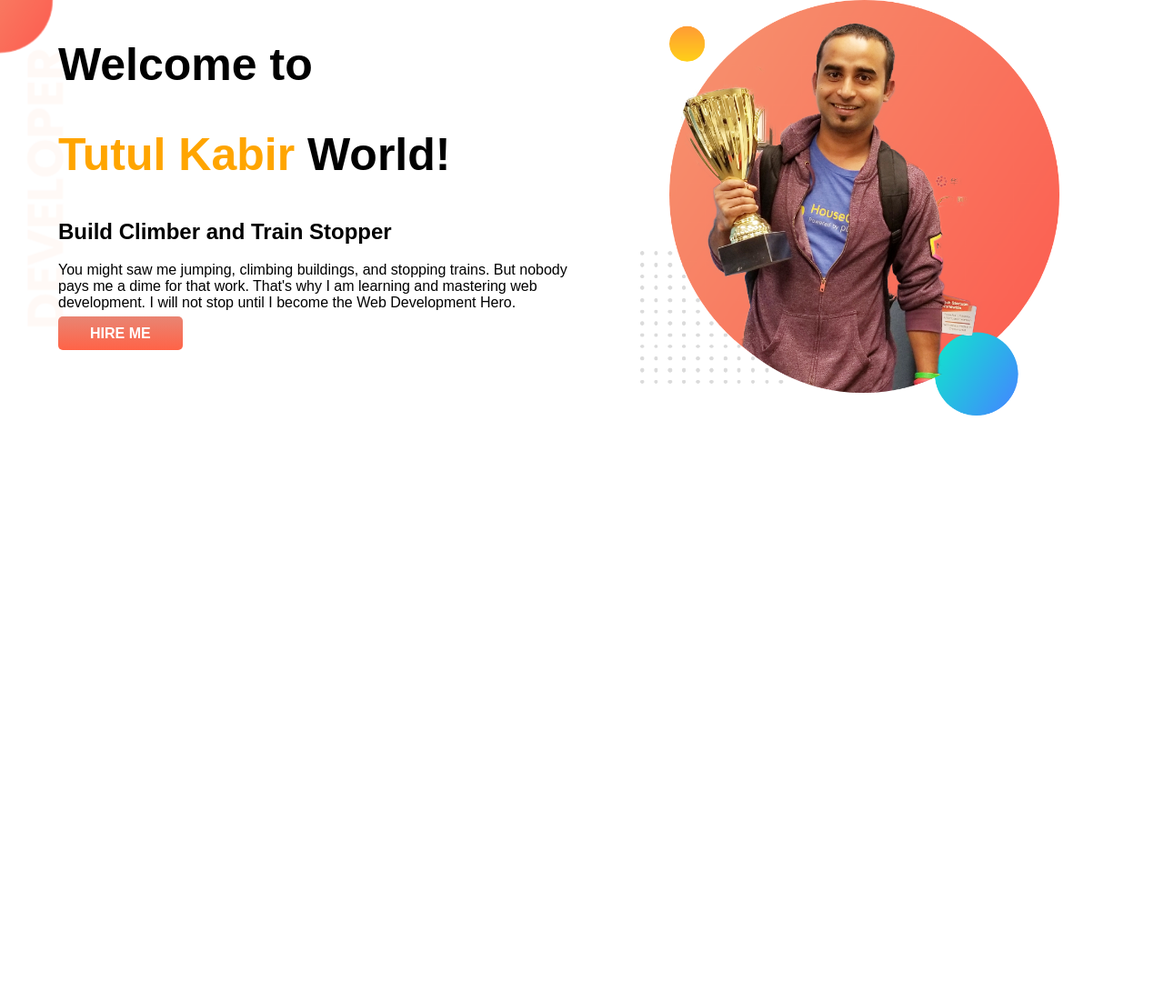
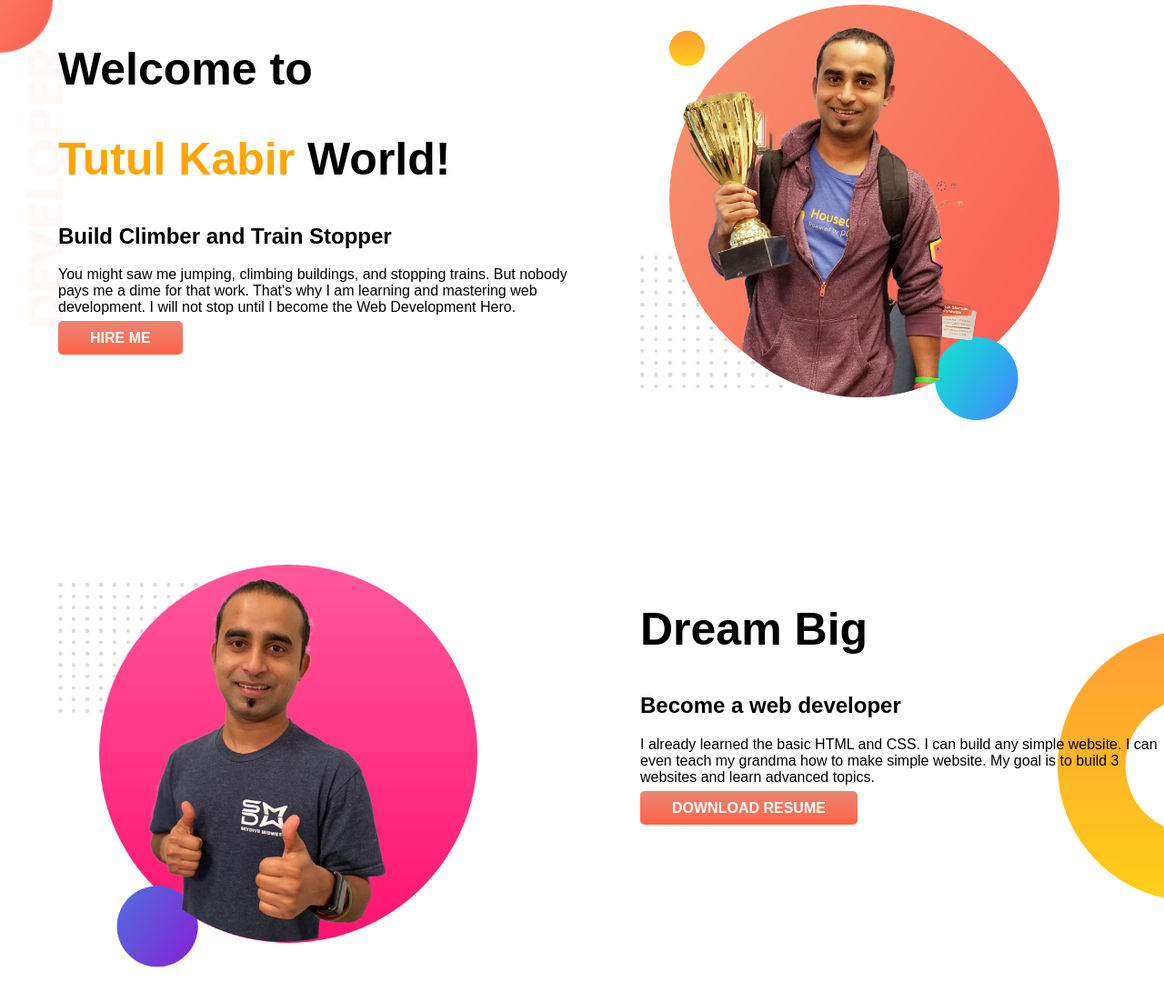
Before and after one commit to tkabir3066/developer-portfolio, a plain HTML site: page index.html in a window 1280 px wide. Shown: the whole page at 91% size. Before the commit the page ends 800 px from the top, so only its background shows below. Drawn offline with Linux system fonts and the light colour scheme; a web font is replaced by a local one.

Commit message:
drean big added

```diff
--- a/index.html
+++ b/index.html
@@ -24,6 +24,19 @@
             <img src="images/jhankar.png" alt="">
           </div>
 
+
+  </section>
+
+  <section class="dream-big">
+   <div class="half-width">
+     <img src="images/jhankar2.png" alt="jhankar">
+   </div>
+   <div class="half-width">
+    <h1>Dream Big</h1>
+    <h2>Become a web developer</h2>
+    <p>I already learned the basic HTML and CSS. I can build any simple website. I can even teach my grandma how to make simple website. My goal is to build 3 websites and learn advanced topics. </p>
+    <a href="" target="_blank" class="link-button">DOWNLOAD RESUME</a>
+  </div>
   </section>
 </body>
 </html>
--- a/style.css
+++ b/style.css
@@ -14,10 +14,12 @@ h1{
 }
 section{
     display: flex;
+    margin-bottom: 150px;
 }
 .half-width{
    width: 50%;
    padding-left: 5%;
+   padding-top: 5px;
 }
 .half-width img{
     width: 80%;
@@ -34,5 +36,10 @@ section{
 .top-banner{
     background-image: url(images/top-banner.png);
     background-repeat: no-repeat;
-    margin-left: 0;
+
 }
+.dream-big{
+    background-image: url(images/dream-bg.png);
+    background-repeat: no-repeat;
+    background-position: right;
+}
```
